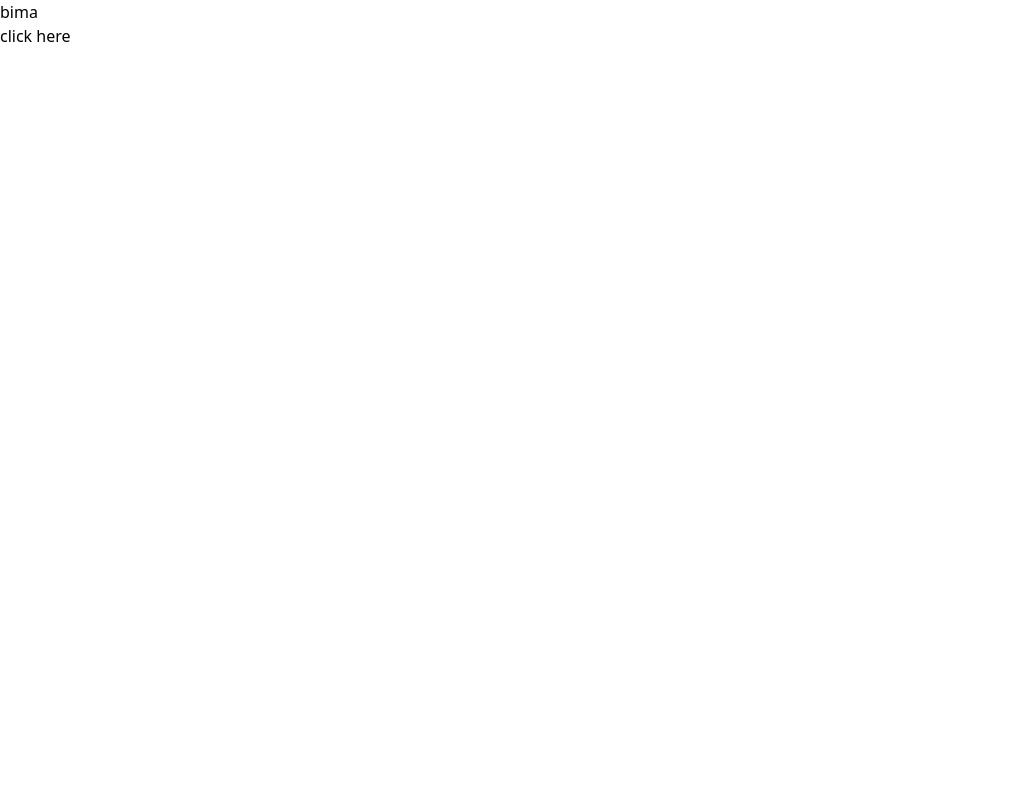
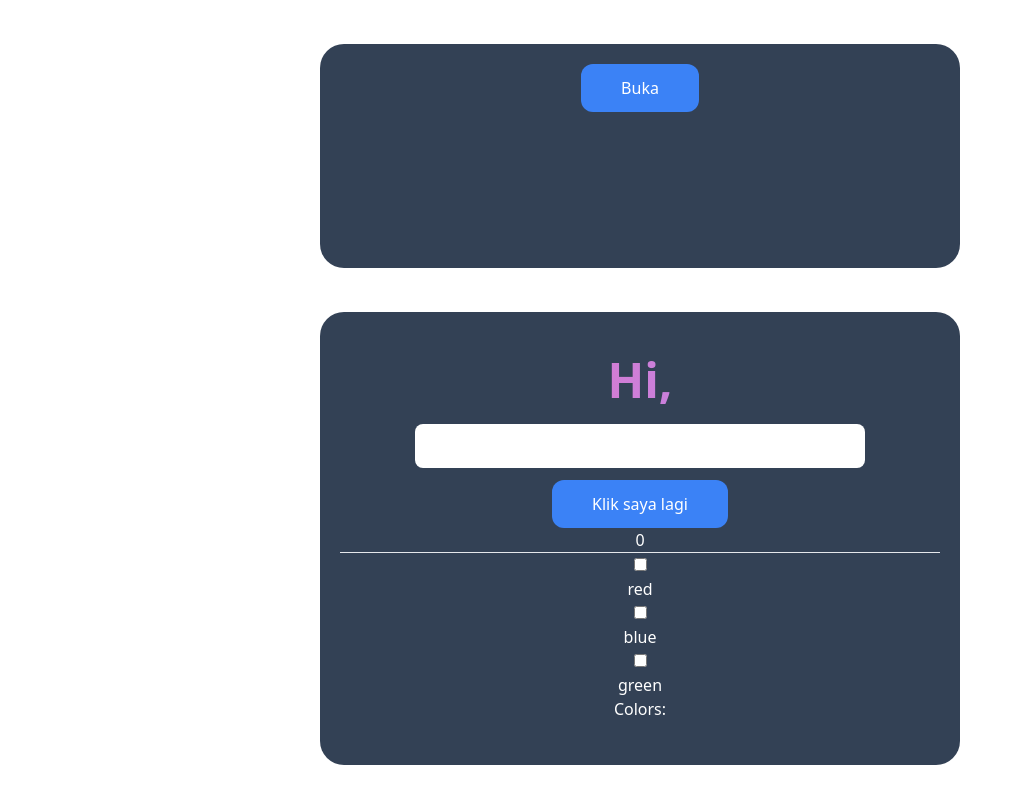
Before and after one commit to DRY-7717/belajar-alpineJS, a plain HTML site: page index.html in a window 1280 px wide. Shown: the whole page, without its empty margins (0-1022 px from the left). Drawn offline with nearby package versions, Linux system fonts and the light colour scheme.

Commit message:
finish belajar alpineJS

```diff
--- a/index.html
+++ b/index.html
@@ -12,7 +12,91 @@
     ></script>
   </head>
   <body>
-    <div x-data="{nama: 'bima'}" x-text="nama"></div>
-    <button x-data="{label: 'click here'}" x-text="label" type="submit" class="text-"></button>
+    <div
+      x-data="{open: false}"
+      class="container bg-slate-700 py-5 h-56 px-5 w-1/2 mt-11 mx-auto rounded-3xl text-center"
+    >
+      <!-- <h1
+        class="text-center text-2xl font-bold text-transparent bg-clip-text bg-gradient-to-r from-pink-400 to-violet-400"
+      >
+        Angka <span x-text="angka"></span> adalah bilangan
+        <span x-text="angka % 2 === 0 ? 'Genap' : 'Ganjil'"></span>
+      </h1> -->
+
+      <!-- <h1
+        class="text-center text-2xl font-bold text-transparent bg-clip-text bg-gradient-to-r from-pink-400 to-violet-400"
+      >
+        Hi, <span x-html="url"></span>
+      </h1> -->
+
+      <button
+        @click="open = !open"
+        class="text-center px-10 py-3 bg-blue-500 rounded-xl text-white transition duration-300"
+        :class="open ? 'bg-violet-500' : 'bg-blue-500'"
+        x-text="open ? 'Tutup' : 'Buka'"
+        @keyup.slash.window="open = true"
+        @click.outside="open = false"
+      ></button>
+      <div
+        x-show="open"
+        x-transition.duration.300ms
+        class="w-3/4 py-10 bg-slate-400 mt-5 mx-auto rounded-xl text-center text-white"
+      >
+        Lorem ipsum dolor sit
+      </div>
+    </div>
+    <!-- <div
+      x-data="{message: 'yoo bima'}"
+      class="container bg-slate-700 py-11 px-5 w-1/2 mt-11 mx-auto rounded-3xl text-center"
+    >
+      <button
+        class="text-center px-10 py-3 bg-blue-500 rounded-xl text-white transition duration-300"
+      >
+        click here
+      </button>
+    </div> -->
+    <div
+      x-data="{open: false, pesan: '', colors: []}"
+      class="container bg-slate-700 py-11 px-5 w-1/2 mt-11 mx-auto rounded-3xl text-center"
+    >
+      <h1
+        class="text-center text-5xl font-bold text-transparent bg-clip-text bg-gradient-to-r from-pink-400 to-violet-400"
+      >
+        Hi,<span x-text="pesan"></span>
+      </h1>
+      <!-- once berfungsi untuk berguna untuk melakukan sekali ketik -->
+      <!-- <input
+        type="text"
+        @keyup.debounce.750="console.log($event.target.value)"
+        class="block w-3/4 mt-5 mx-auto rounded-lg h-11 px-5 outline-none border-0"
+      /> -->
+      <input
+        type="text"
+        x-model="pesan"
+        class="block w-3/4 mt-5 mx-auto rounded-lg h-11 px-5 outline-none border-0"
+      />
+      <button
+        @click.stop="alert('button di klik')"
+        class="text-center px-10 py-3 bg-blue-500 rounded-xl text-white transition duration-300 mt-3"
+      >
+        Klik saya lagi
+      </button>
+      <span
+        x-text="pesan.length < 20 ? pesan.length : 'tulisan terlalu panjang'"
+        class="text-white block"
+        :class="pesan.length > 19 ? 'text-red-600' : ''"
+      ></span>
+      <hr />
+
+      <input type="checkbox" id="red" value="red" x-model="colors" />
+      <label for="red" class="block text-white">red</label>
+      <input type="checkbox" id="blue" value="blue" x-model="colors" />
+      <label for="blue" class="block text-white">blue</label>
+      <input type="checkbox" id="green" value="green" x-model="colors" />
+      <label for="green" class="block text-white">green</label>
+
+      <p class="block text-white">Colors: <span x-text="colors.map(h => h.charAt(0).toUpperCase() + h.slice(1)).join(', ')"></span></p>
+
+    </div>
   </body>
 </html>
```
